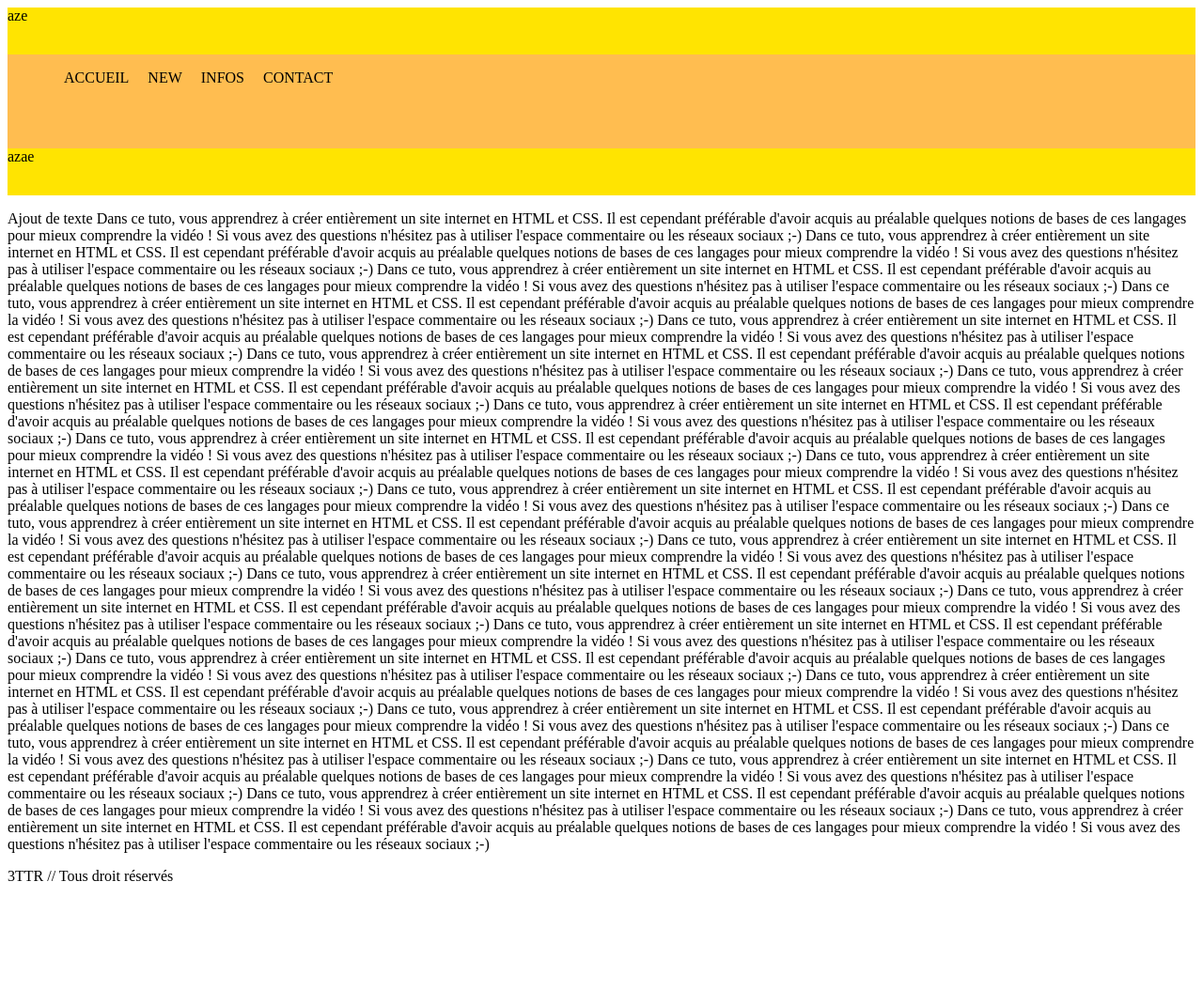
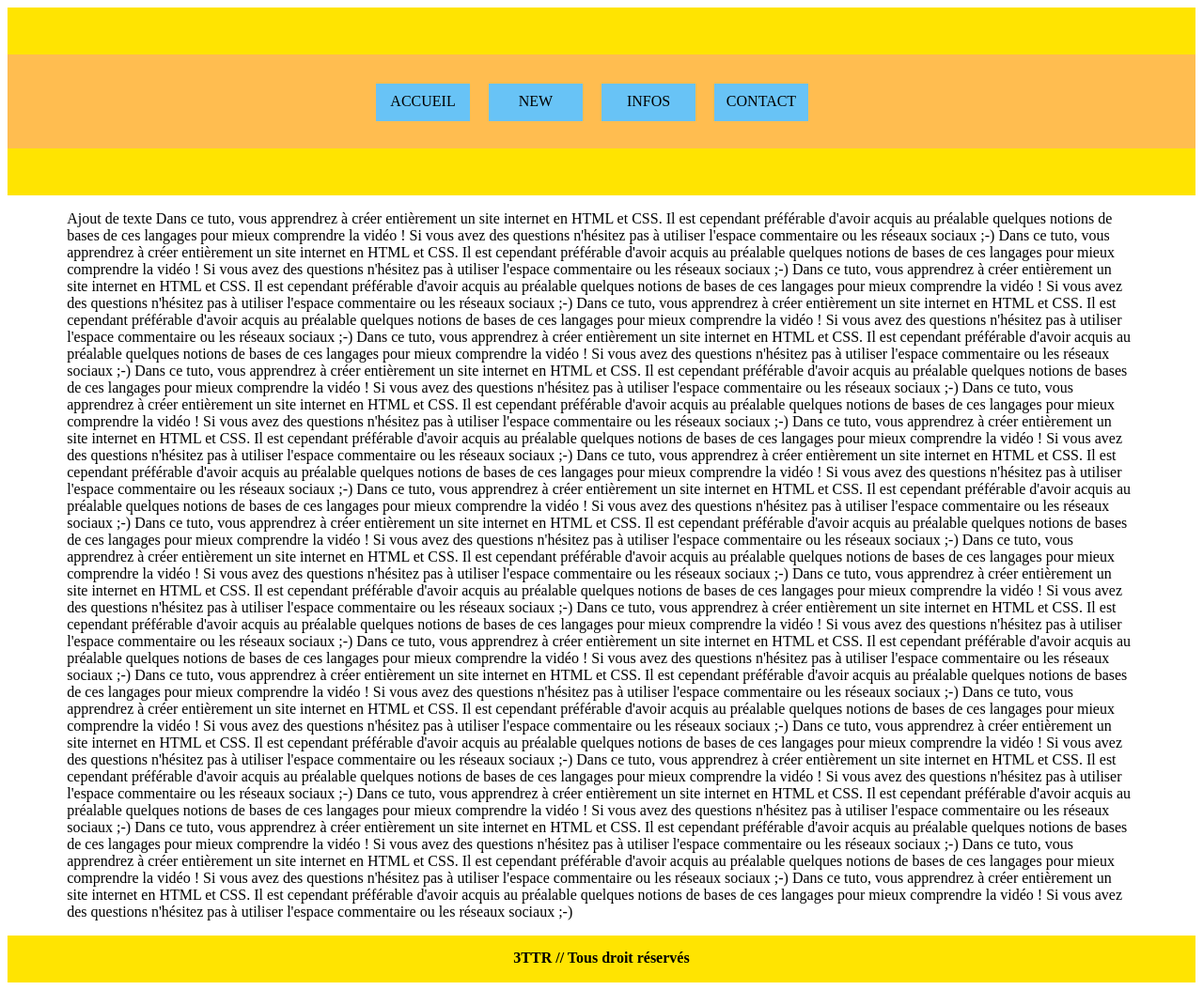
Before and after one commit to cyprien123/cyprienjulien, a plain HTML site: page index.html in a window 1280 px wide. Shown: the whole page at 94% size. Before the commit the page ends 958 px from the top, so only its background shows below. Drawn offline with Linux system fonts and the light colour scheme.

Commit message:
J'ai fait le contenut de la video de 15min a 26.40min

```diff
--- a/index.html
+++ b/index.html
@@ -1,12 +1,12 @@
 <html>
 	<head>
-		<TITLE>ACCUEIL</TITLE>
+		<TITLE>IND BERTRIX</TITLE>
 		<link rel="stylesheet" type="text/css" href="style/style.css" />
 
 	</head>
 	<body>
 		<div id="banner1">
-		aze
+
 		</div>
 		<div id="menu">
 			<ul>
@@ -17,7 +17,7 @@
 			</ul>
 		</div>
 		<div id="banner2">
-		azae
+
 		</div>
 		<div id="contenuprincipal">
 			<p>
--- a/style/style.css
+++ b/style/style.css
@@ -9,27 +9,44 @@ body{
 	width: 100%;
 }
 #menu{
+	min-width: 400px;
 	width: 100%;
 	height: 100px;
 	position: relative;
 	background-color: FFBD50;
 }
+
 #menu ul {
+	left: 50%;
 	float: left;
+	padding-top: 15px;
+	margin-left: -60px;
+	position: relative;
 }
+
 #menu ul li{
 	float: left;
 	list-style-type: none;
 	margin-left: 20px;
+	position: relative;
+	left: -50%;
 }
+
 #menu ul li a {
-	display:inline-box;
+	padding-top: 10px;
+	text-align: center;
+	display:inline-block;
 	color: black;
 	text-decoration: none;
 	width: 100px;
 	height:30px;
+	background-color: 68c3f6;
 }
 
+#menu ul li a:hover {
+	 color: white;
+	 background-color: add71d;
+}
 
 #banner2 {
 	display: block;
@@ -37,3 +54,23 @@ body{
 	height: 50px;
 	width: 100%;
 }
+
+#contenuprincipal {
+	display: block;
+	width: 90%;
+	margin: auto;
+}
+#footer{
+	text-align: center;
+	display: block;
+	background-color:FFE401;
+	height: 50px;
+
+}
+
+#footer p{
+	color: black;
+	font-weight: bold;
+	position: relative;
+	top: 15px;
+}
```
